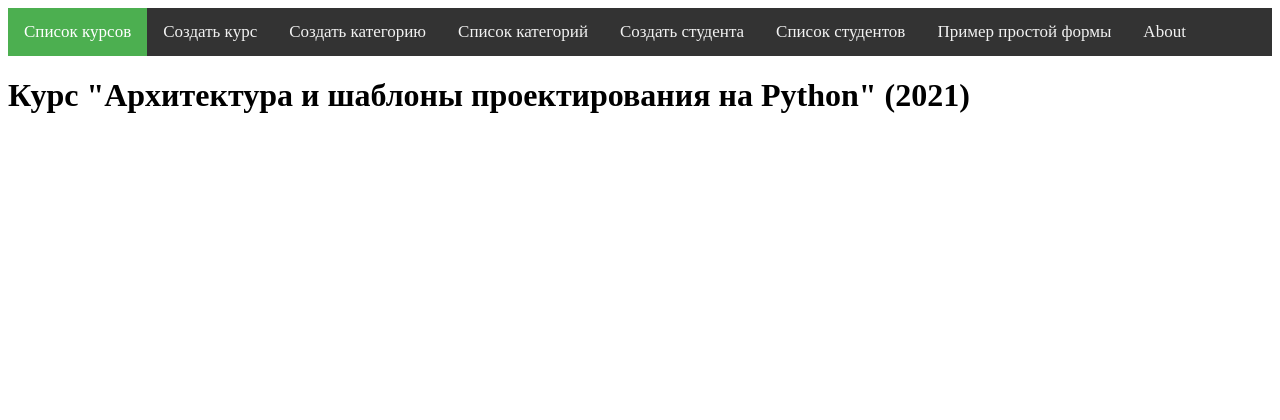
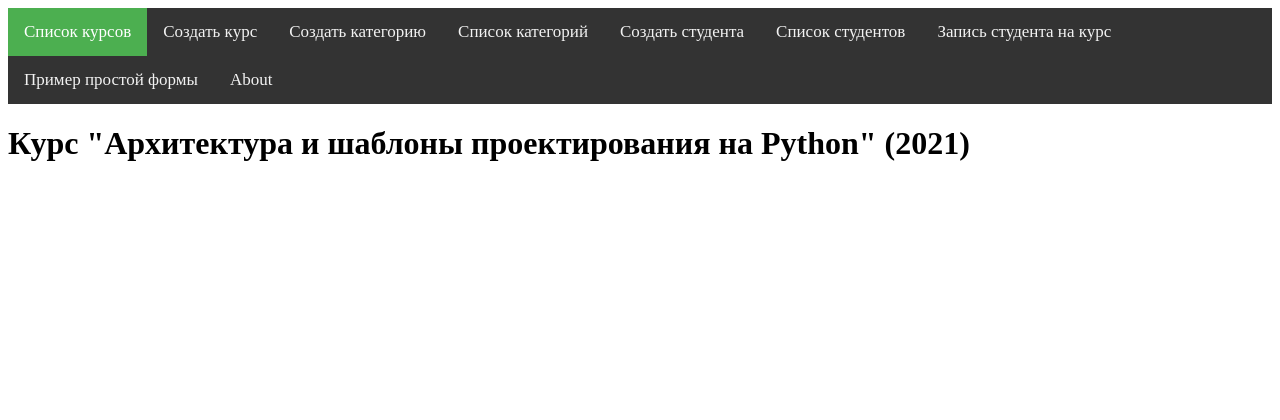
Before and after one commit to yaitzhan/wsgi-framework-usage-example, a Python web app: template templates/about.html in a window 1280 px wide. Shown: the top 420 px of the page. Run offline with Jinja, Linux system fonts and the light colour scheme; the template is opened without the code that fills it, so the values that code supplies are empty.

Commit message:
updated navbar

```diff
--- a/templates/navbar.html
+++ b/templates/navbar.html
@@ -5,6 +5,7 @@
     <a href="/category_list/">Список категорий</a>
     <a href="/create_student/">Создать студента</a>
     <a href="/student_list/">Список студентов</a>
+    <a href="/enroll_course/">Запись студента на курс</a>
     <a href="/contacts/">Пример простой формы</a>
     <a href="/about/">About</a>
 </div>
```
